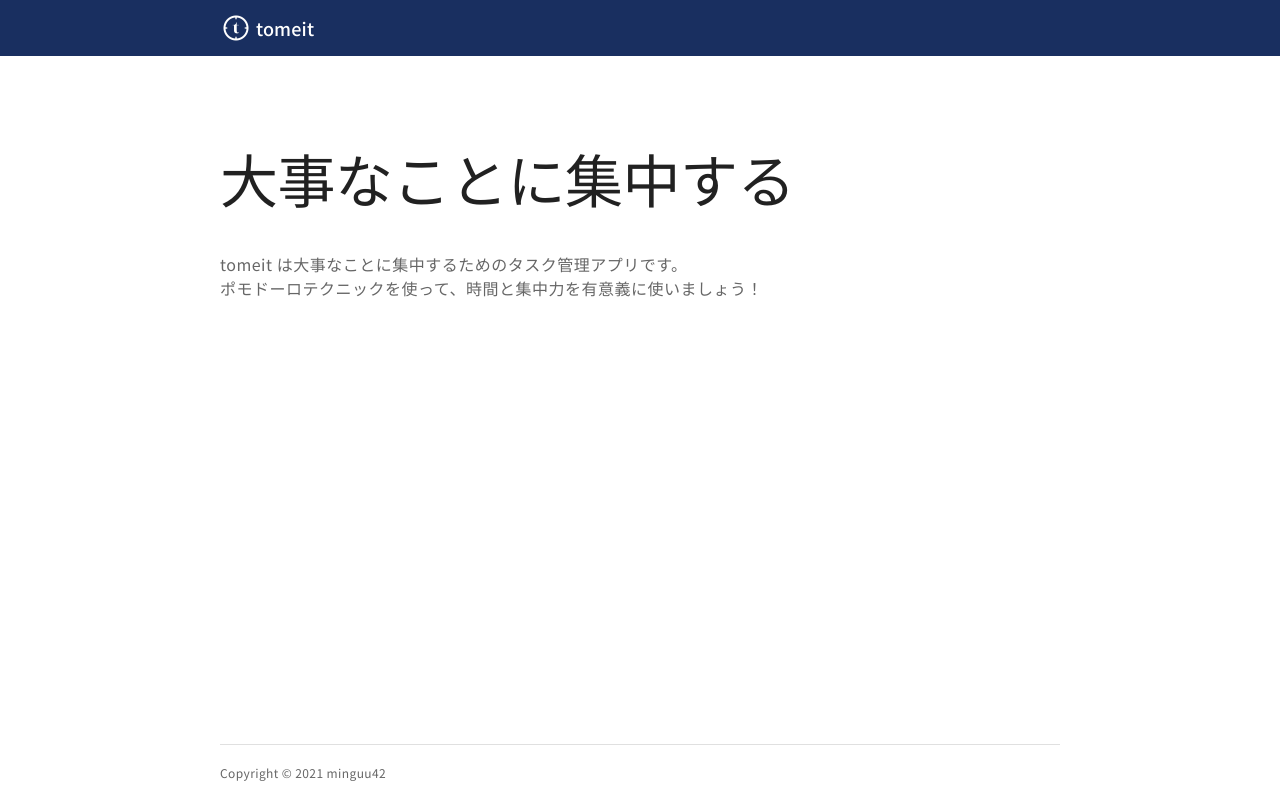
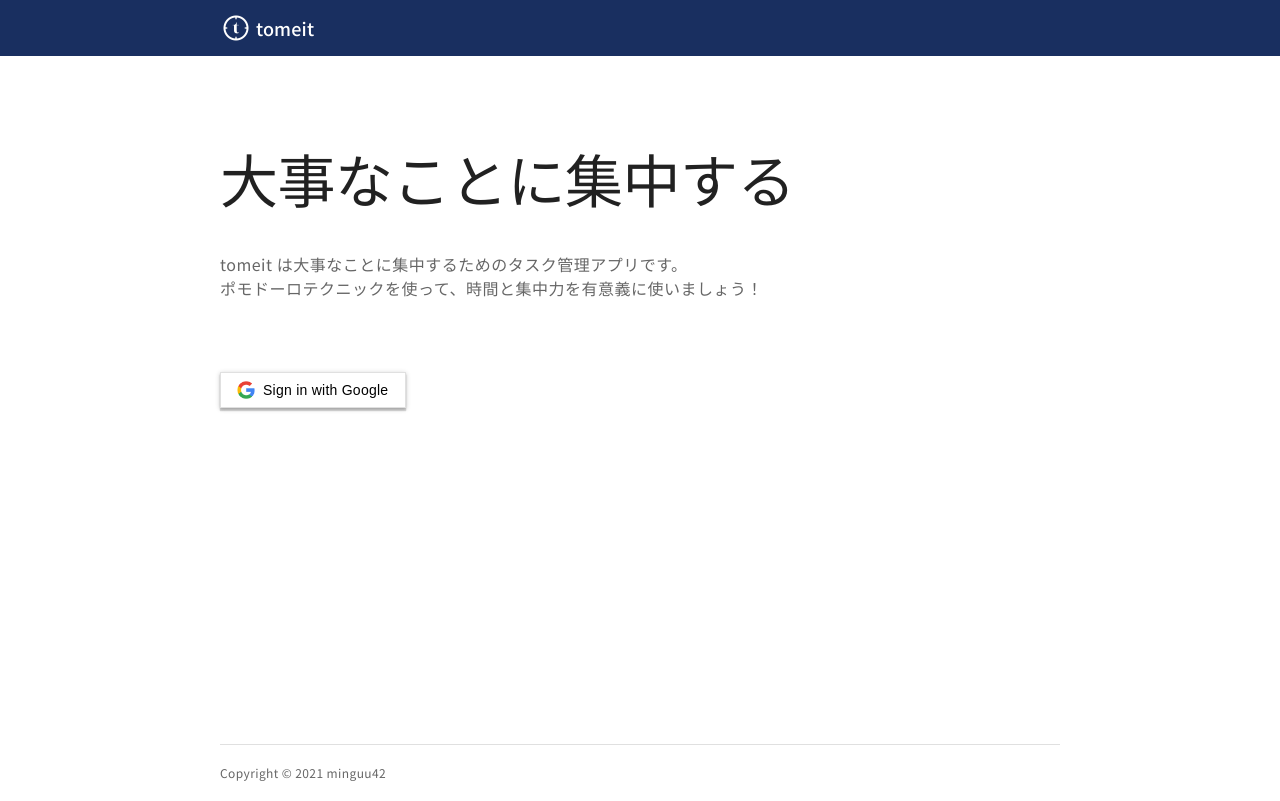
Before and after one commit to minguu42/tomeit-canary, a Next.js app: page / in a window 1280 px wide. Built offline with nearby package versions, Linux system fonts and the light colour scheme.

Commit message:
GoogleLoginButton の作成

```diff
--- /dev/null
+++ b/components/GoogleLoginButton.tsx
@@ -0,0 +1,17 @@
+import { VFC } from "react";
+import Image from "next/image";
+
+import styles from "styles/components/GoogleLoginButton.module.scss";
+
+type Props = {
+  handleClick: () => void;
+};
+
+const GoogleLoginButton: VFC<Props> = ({ handleClick }) => (
+  <button onClick={handleClick} className={styles.outer}>
+    <Image src="/google.png" alt="Google Login Button" width={18} height={18} />
+    <p className={styles.text}>Sign in with Google</p>
+  </button>
+);
+
+export default GoogleLoginButton;
--- a/pages/index.tsx
+++ b/pages/index.tsx
@@ -4,6 +4,7 @@ import Head from "next/head";
 import styles from "styles/pages/Home.module.scss";
 import Header from "components/Header";
 import Footer from "components/Footer";
+import GoogleLoginButton from "components/GoogleLoginButton";
 
 const Home: VFC = () => (
   <>
@@ -25,6 +26,7 @@ const Home: VFC = () => (
           ポモドーロテクニックを使って、時間と集中力を有意義に使いましょう！
         </p>
       </div>
+      <GoogleLoginButton />
     </main>
     <Footer />
   </>
--- /dev/null
+++ b/styles/components/GoogleLoginButton.module.scss
@@ -0,0 +1,21 @@
+@use "styles/variables";
+
+.outer {
+  display: flex;
+  gap: 8px;
+  align-items: center;
+  width: 186px;
+  height: 36px;
+  padding: 8px 16px;
+  border: 1px solid var(--c-outline);
+
+  @include variables.dp02;
+
+  .text {
+    @include variables.body2;
+  }
+}
+
+.outer:hover {
+  background-color: rgba(0,0,0,0.06);
+}
```
Also changed, not shown: public/google.png (added).
